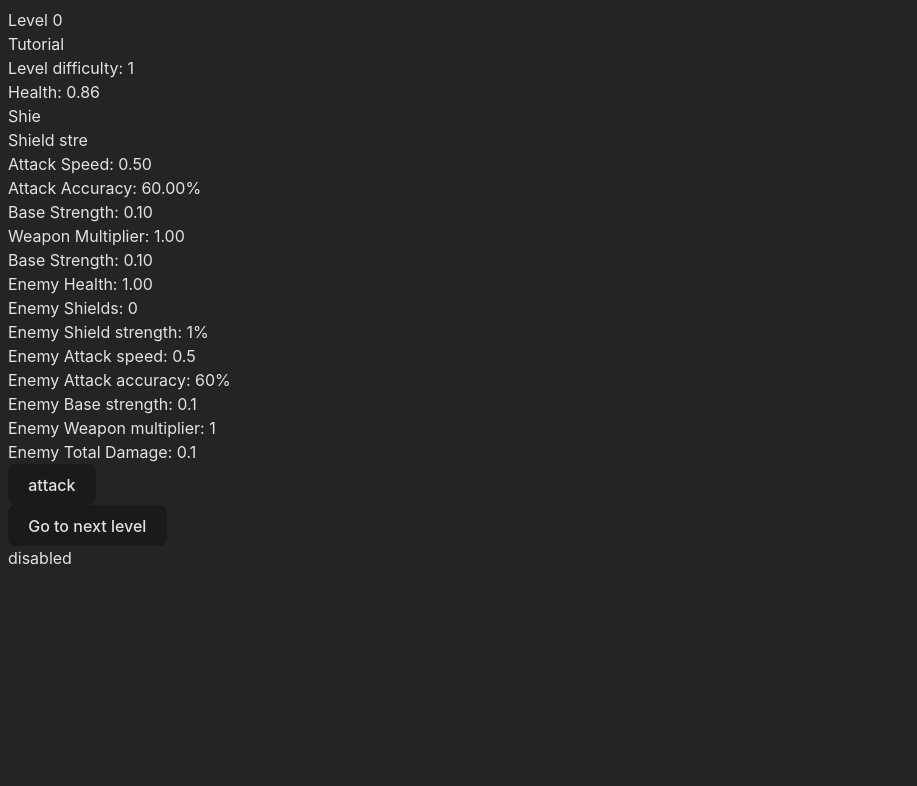
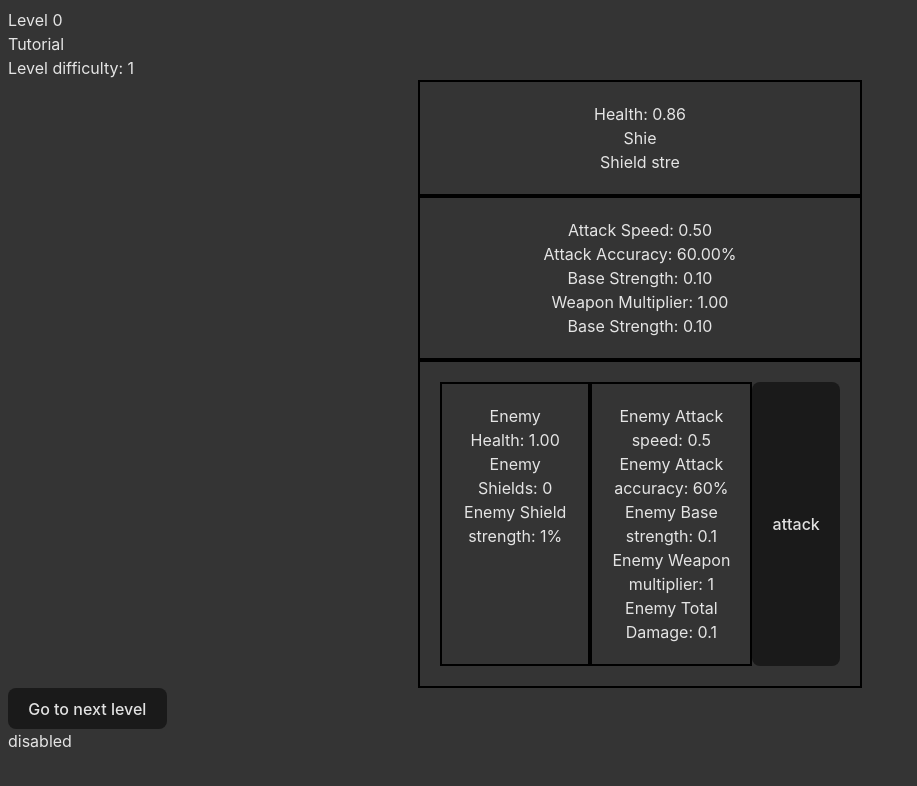
Before and after one commit to XnoobSpeakable/Incremental-Fighting, a website built with Vite: page index.html in a window 1280 px wide. Shown: the whole page, without its empty margins (0-917 px from the left). Built offline with nearby package versions, Linux system fonts and the light colour scheme.

Commit message:
UI update (looks horrible but less cluttered)

```diff
--- a/index.html
+++ b/index.html
@@ -12,25 +12,25 @@
     <div id="levelDisplay">Level 0</div>
     <div id="levelNameDisplay"></div>
     <div id="levelDifficultyDisplay"></div>
-    <div id="defense-stats">
+    <div id="defense-stats" class="bordered">
         <div id="healthDisplay">Health: 1</div>
         <div id="shieldDisplay">Shie</div>
         <div id="shieldStrengthDisplay">Shield stre</div>
     </div>
-    <div id="attack-stats">
+    <div id="attack-stats" class="bordered">
         <div id="attackSpeedDisplay"></div>
         <div id="attackAccuracyDisplay"></div>
         <div id="baseStrengthDisplay"></div>
         <div id="weaponMultiplierDisplay"></div>
         <div id="totalDamageDisplay"></div>
     </div>
-    <div id="enemy-section">
-        <div id="enemy-defense-stats">
+    <div id="enemy-section" class="bordered">
+        <div id="enemy-defense-stats" class="bordered">
             <div id="enemyHealthDisplay">Enemy Health: 1</div>
             <div id="enemyShieldDisplay">Enemy Shields: 0</div>
             <div id="enemyShieldStrengthDisplay">Enemy Shield strength: 1%</div>
         </div>
-        <div id="enemy-attack-stats">
+        <div id="enemy-attack-stats" class="bordered">
             <div id="enemyAttackSpeedDisplay">Enemy Attack speed: 0.5</div>
             <div id="enemyAttackAccuracyDisplay">Enemy Attack accuracy: 60%</div>
             <div id="enemyBaseStrengthDisplay">Enemy Base strength: 0.1</div>
--- a/src/style.css
+++ b/src/style.css
@@ -3,7 +3,7 @@
     line-height: 1.5;
     font-weight: 400;
     color: rgba(255, 255, 255, 0.87);
-    background-color: #242424;
+    background-color: #343434;
 }
 
 button {
@@ -19,7 +19,15 @@ button {
     color: inherit;
 }
 
-.enemy-section {
+#enemy-section {
     display: flex;
     justify-content: center;
 }
+
+.bordered {
+    border: 2px solid black;
+    padding: 20px;
+    text-align: center;
+    max-width: 400px;
+    margin: 0 auto;
+}
```
